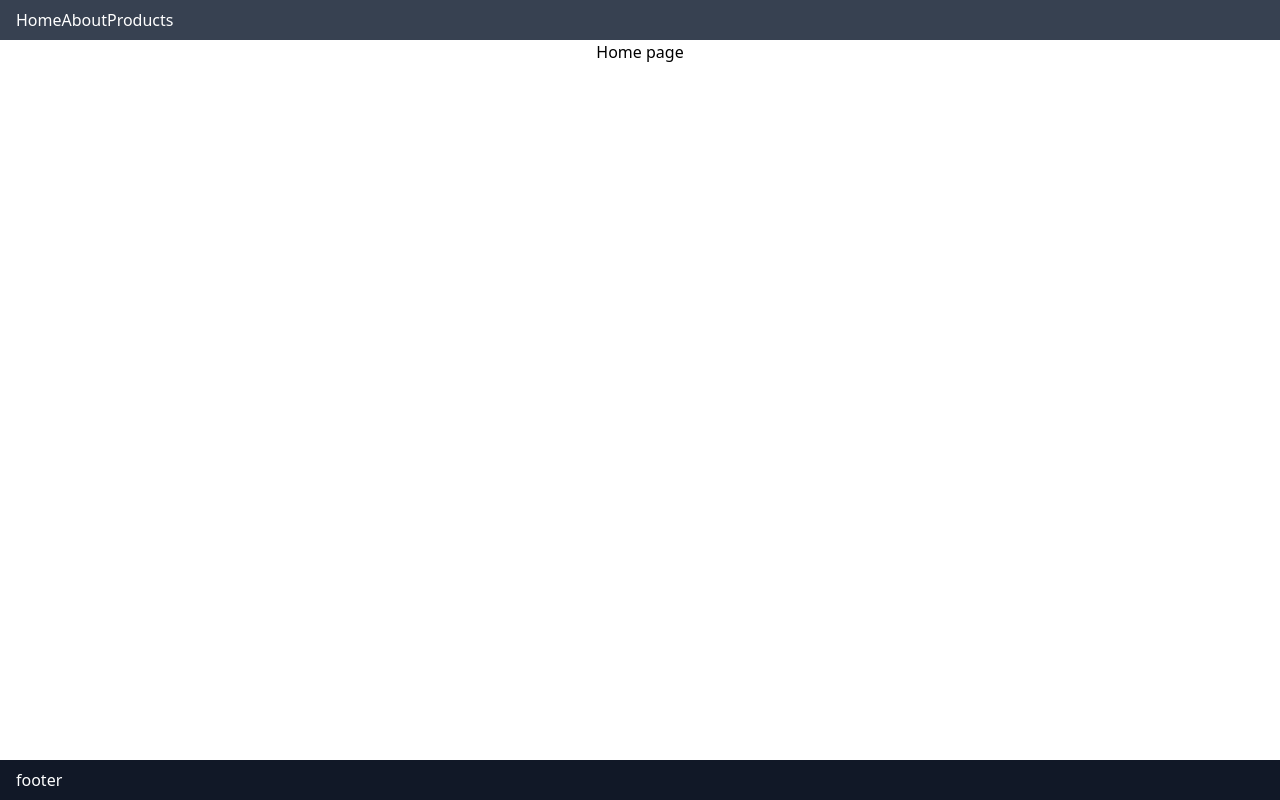
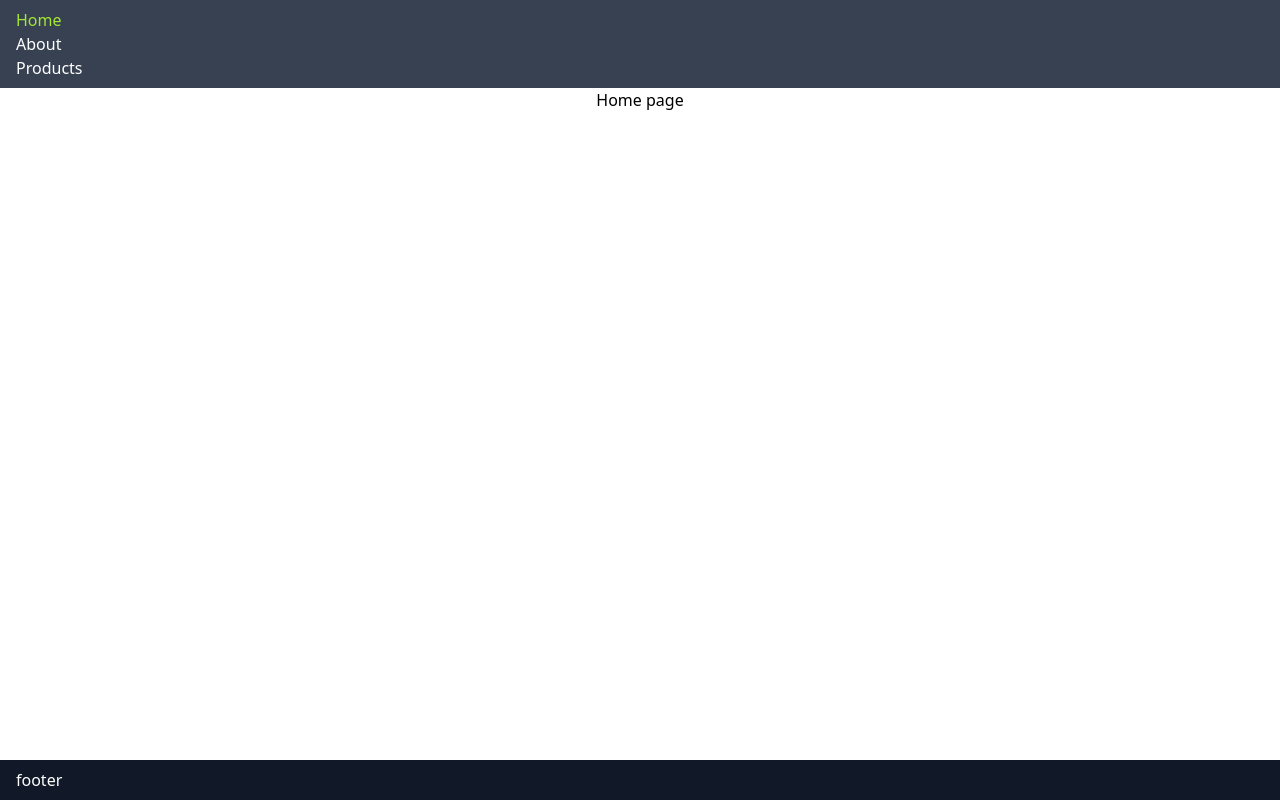
Before and after one commit to mattan11/next_shop, a Next.js app: page / in a window 1280 px wide. Built offline with nearby package versions, Linux system fonts and the light colour scheme.

Commit message:
add product page

```diff
--- /dev/null
+++ b/components/ActiveLink.tsx
@@ -0,0 +1,29 @@
+import React, { ReactElement } from "react";
+import Link, { LinkProps } from "next/link";
+import { useRouter } from "next/router";
+
+interface ActiveLinkProps extends LinkProps {
+  children: ReactElement;
+  classActive?: string;
+}
+
+export const ActiveLink = ({
+  children,
+  classActive = "text-lime-400",
+  ...props
+}: ActiveLinkProps) => {
+  const router = useRouter();
+
+  const pathMatches = router.asPath === props.href;
+  const onlyChild = React.Children.only(children);
+
+  return (
+    <Link {...props}>
+      {React.cloneElement(onlyChild, {
+        className: pathMatches
+          ? `${classActive}`
+          : `${onlyChild.props.className}`,
+      })}
+    </Link>
+  );
+};
--- a/components/Header.tsx
+++ b/components/Header.tsx
@@ -1,12 +1,18 @@
-import Link from "next/link";
+import { ActiveLink } from "./ActiveLink";
 
 export const Header = () => {
   return (
     <header className="max-w-7xl mx-auto w-full">
       <nav className="px-4 py-2 bg-gray-700 text-white">
-        <Link href="/">Home</Link>
-        <Link href="/about">About</Link>
-        <Link href="/products">Products</Link>
+        <ActiveLink href={"/"}>
+          <p>Home</p>
+        </ActiveLink>
+        <ActiveLink href={"/about/"}>
+          <p>About</p>
+        </ActiveLink>
+        <ActiveLink href={"/products/"}>
+          <p>Products</p>
+        </ActiveLink>
       </nav>
     </header>
   );
--- a/components/Product.tsx
+++ b/components/Product.tsx
@@ -18,6 +18,7 @@ type ProductListItem = Pick<
 interface ProductProps {
   data: ProductDetails;
 }
+
 export const ProductDetails = ({ data }: ProductProps) => {
   return (
     <div>
@@ -38,9 +39,7 @@ export const ProductListItem = ({ data }: ProductListItemProps) => {
     <div>
       <img src={data.thumbnailUrl} alt={data.thumbnailAlt}></img>
       <Link href={`/products/${data.id}/`}>
-        <a>
-          <h2 className="p-4 text-3xl font-bold">{data.title}</h2>
-        </a>
+        <h2 className="p-4 text-3xl font-bold">{data.title}</h2>
       </Link>
     </div>
   );
--- a/pages/products.tsx
+++ b/pages/products.tsx
@@ -1,3 +1,6 @@
+import { Footer } from "@/components/Footer";
+import { Header } from "@/components/Header";
+import { Main } from "@/components/Main";
 import { InferGetStaticPropsType } from "next";
 import { ProductListItem } from "@/components/Product";
 
@@ -29,6 +32,9 @@ const ProductsPage = ({
   data,
 }: InferGetStaticPropsType<typeof getStaticProps>) => {
   return (
+    <div className="flex flex-col min-h-screen">
+      <Header />
+      <Main>
         <ul className="grid  gap-4 grid-cols-1 sm:grid-cols-2 md:grid-cols-3">
           {data.map((product) => {
             return (
@@ -45,6 +51,9 @@ const ProductsPage = ({
             );
           })}
         </ul>
+      </Main>
+      <Footer />
+    </div>
   );
 };
 
--- /dev/null
+++ b/pages/products/[productId].tsx
@@ -0,0 +1,75 @@
+import { GetStaticPathsResult, GetStaticPropsContext } from "next";
+import { ProductDetails } from "@/components/Product";
+import Link from "next/link";
+
+interface StoreApiResponse {
+  id: number;
+  title: string;
+  price: number;
+  description: string;
+  category: string;
+  image: string;
+  rating: {
+    rate: number;
+    count: number;
+  };
+}
+
+export const getStaticPaths = async (): Promise<GetStaticPathsResult> => {
+  const res = await fetch("https://fakestoreapi.com/products");
+  const products: StoreApiResponse[] = await res.json();
+
+  const paths = products.map((product: StoreApiResponse) => ({
+    params: { productId: product.id.toString() },
+  }));
+
+  return {
+    paths,
+    fallback: false, // can also be true or 'blocking'
+  };
+};
+
+export const getStaticProps = async ({
+  params,
+}: GetStaticPropsContext<{ productId: string }>) => {
+  if (!params?.productId) {
+    return {
+      props: {},
+      notFound: true,
+    };
+  }
+  const res = await fetch(
+    `https://fakestoreapi.com/products/${params.productId}`
+  );
+  const data: StoreApiResponse | null = await res.json();
+
+  return {
+    props: {
+      data,
+    },
+  };
+};
+
+const ProductPage = ({ data }: { data: StoreApiResponse }) => {
+  if (!data) {
+    return <div>Nie znaleziono produktu</div>;
+  }
+
+  return (
+    <div>
+      <Link href="/products">Wróć na stronę produktów</Link>
+      <ProductDetails
+        data={{
+          id: data.id,
+          title: data.title,
+          thumbnailAlt: data.title,
+          thumbnailUrl: data.image,
+          description: data.description,
+          rating: data.rating.rate,
+        }}
+      />
+    </div>
+  );
+};
+
+export default ProductPage;
```
Lines whose indentation alone changed are shown as unchanged.
